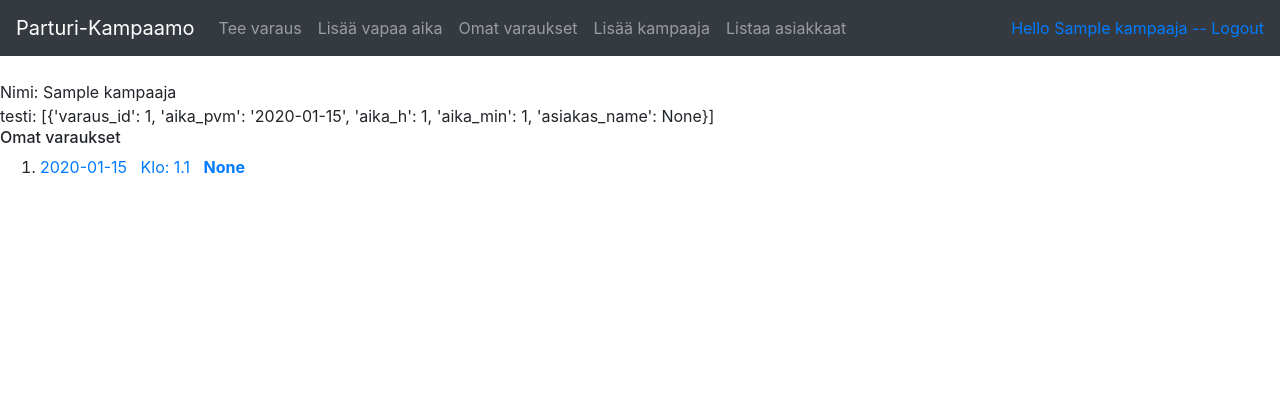
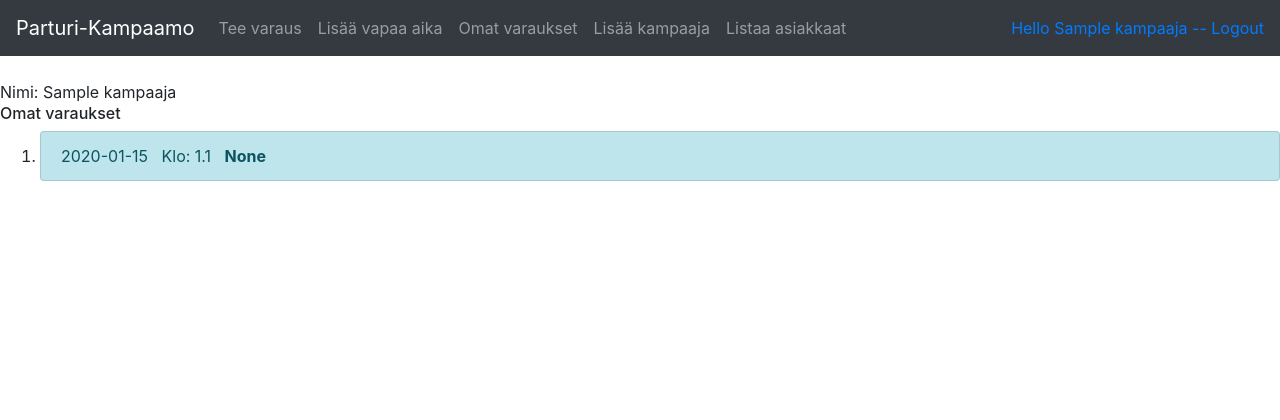
Before and after one commit to Vekkumasa/Tika-Parturi-kampaamo, a Flask app: page /kampaaja/1/varaukset in a window 1280 px wide. Shown: the top 420 px of the page. Run offline with Flask 2, Linux system fonts and the light colour scheme; a user stored in the database is signed in; tables that the repository leaves empty hold one stand-in row (values such as "Sample post"); some libraries are stand-ins or nearby versions.

Commit message:
Omien varattujen aikojen listaus korjattu

```diff
--- a/application/kampaamo/views.py
+++ b/application/kampaamo/views.py
@@ -61,7 +61,7 @@ def kampaaja_show(kampaaja_id):
 @app.route("/kampaaja/<kampaaja_id>/varaukset", methods=["GET"])
 @login_required
 def kampaajan_varaukset(kampaaja_id):
-    return render_template("kampaamo/omat_varaukset.html", kampaaja=User.query.get(kampaaja_id), varaus=User.find_reservations(kampaaja_id))
+    return render_template("kampaamo/omat_varaukset.html", kampaaja=User.query.get(kampaaja_id), varaus1=User.find_reservations(kampaaja_id), varaus=User.find_reservations(kampaaja_id))
 
 @app.route("/kampaaja/<kampaaja_id>/varaus/<aika_id>", methods=["GET"])
 
--- a/application/templates/kampaamo/omat_varaukset.html
+++ b/application/templates/kampaamo/omat_varaukset.html
@@ -2,17 +2,22 @@
 
 {% block body %}
     Nimi: {{ kampaaja.name }} <br>
-    testi: {{ varaus }}
-
 
     <h6>Omat varaukset</h6>
-    {% if varaus is defined %}
+    {% for varaus1 in varaus %}
+    {% if varaus1.varaus_id != None %}
+
+    <div class="list-group">
         <ol>
             {% for varaus in varaus %}
             <li>
-                <a href="{{ url_for('varaus_crud', varaus_id = varaus.varaus_id, kampaaja_id = kampaaja.id) }}"> {{ varaus.aika_pvm }} &nbsp; Klo: {{ varaus.aika_h }}.{{ varaus.aika_min }} &nbsp; <b>{{ varaus.asiakas_name }}</b></a>
+                <a class="list-group-item list-group-item-action list-group-item-info" href="{{ url_for('varaus_crud', varaus_id = varaus.varaus_id, kampaaja_id = kampaaja.id) }}"> {{ varaus.aika_pvm }} &nbsp; Klo: {{ varaus.aika_h }}.{{ varaus.aika_min }} &nbsp; <b>{{ varaus.asiakas_name }}</b></a>
             </li>
             {% endfor %}
         </ol>
+    </div>
+    {% else %}
+    <p>Ei varauksia!</p>
     {% endif %}
+    {% endfor %}
 {% endblock %}
```
